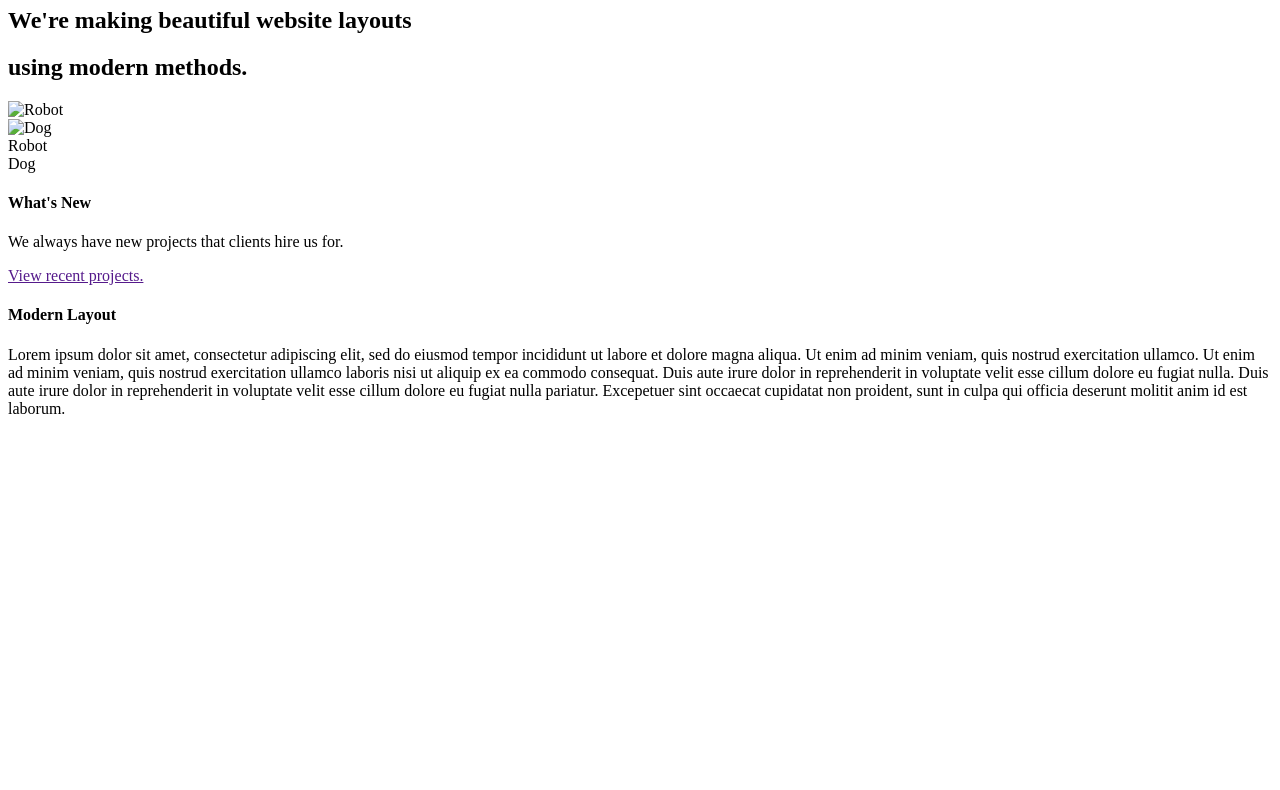
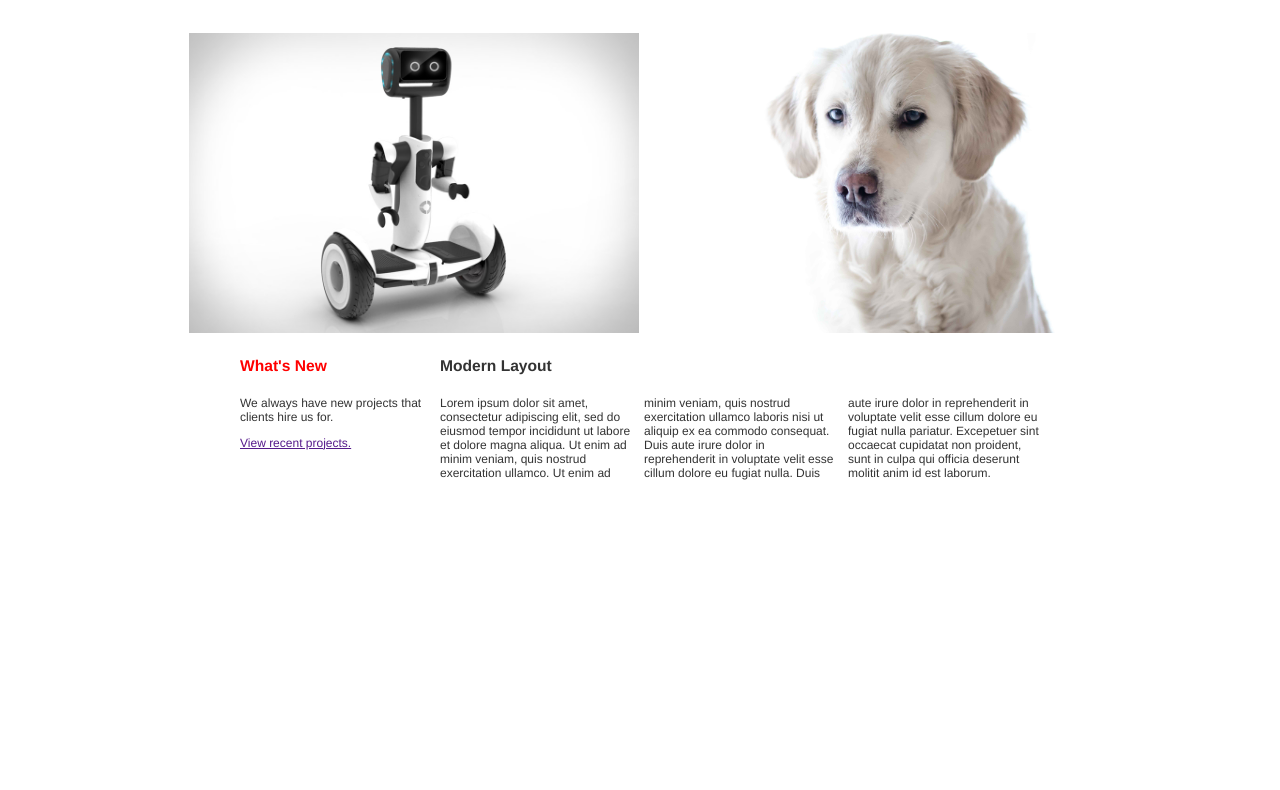
Before and after one commit to smoline/design-co, a website: page public/index.html in a window 1280 px wide. Shown: the part 211-1001 px from the top of the page. Before the commit the page ends 800 px from the top, so only its background shows below. Drawn offline with Linux system fonts and the light colour scheme; the site is published under a folder, as on GitHub Pages, so addresses that start at the root find nothing.

Commit message:
Updated readme file with project details and pictures, prepped the files for deploying on the web

```diff
--- a/public/index.html
+++ b/public/index.html
@@ -4,19 +4,19 @@
     <meta charset="UTF-8">
     <meta name="viewport" content="width=device-width, user-scalable=no, minimum-scale=1.0, maximum-scale=1.0">
     <title>Design Co</title>
-    <link rel="stylesheet" href="/screen.css">
+    <link rel="stylesheet" href="./screen.css">
   </head>
   <body>
 
     <hr>
     <div class="navigation">
       <ul>
-        <li><a href="http://www.lipsum.com"><img src="/images/designco-logo.png" height="20"></a></li>
+        <li><a href="http://www.lipsum.com"><img src="./images/designco-logo.png" height="20"></a></li>
         <li id="home"><a href="http://www.lipsum.com">Home</a></li>
         <li><a href="http://www.lipsum.com">Portfolio</a></li>
         <li><a href="http://www.lipsum.com">About</a></li>
         <li><a href="http://www.lipsum.com">Contact</a></li>
-        <li><a href="https://www.google.com/"><img src="/images/icon-search.png" height="20"></a></li>
+        <li><a href="https://www.google.com/"><img src="./images/icon-search.png" height="20"></a></li>
       </ul>
     </div>
 
@@ -27,10 +27,10 @@
 
     <div class="flexImagesTop">
       <div class="flexImages">
-        <img src="/images/robot.jpg" alt="Robot" height="300" class="image1">
+        <img src="./images/robot.jpg" alt="Robot" height="300" class="image1">
       </div>
       <div class="flexImages">
-        <img src="/images/dog.jpg" alt="Dog" height="300" class="image2">
+        <img src="./images/dog.jpg" alt="Dog" height="300" class="image2">
       </div>
     </div>
 
```
Also changed, not shown: README.md, public/img/33ce0586-mockup.png (added), public/img/MyDesignCo.png (added).
